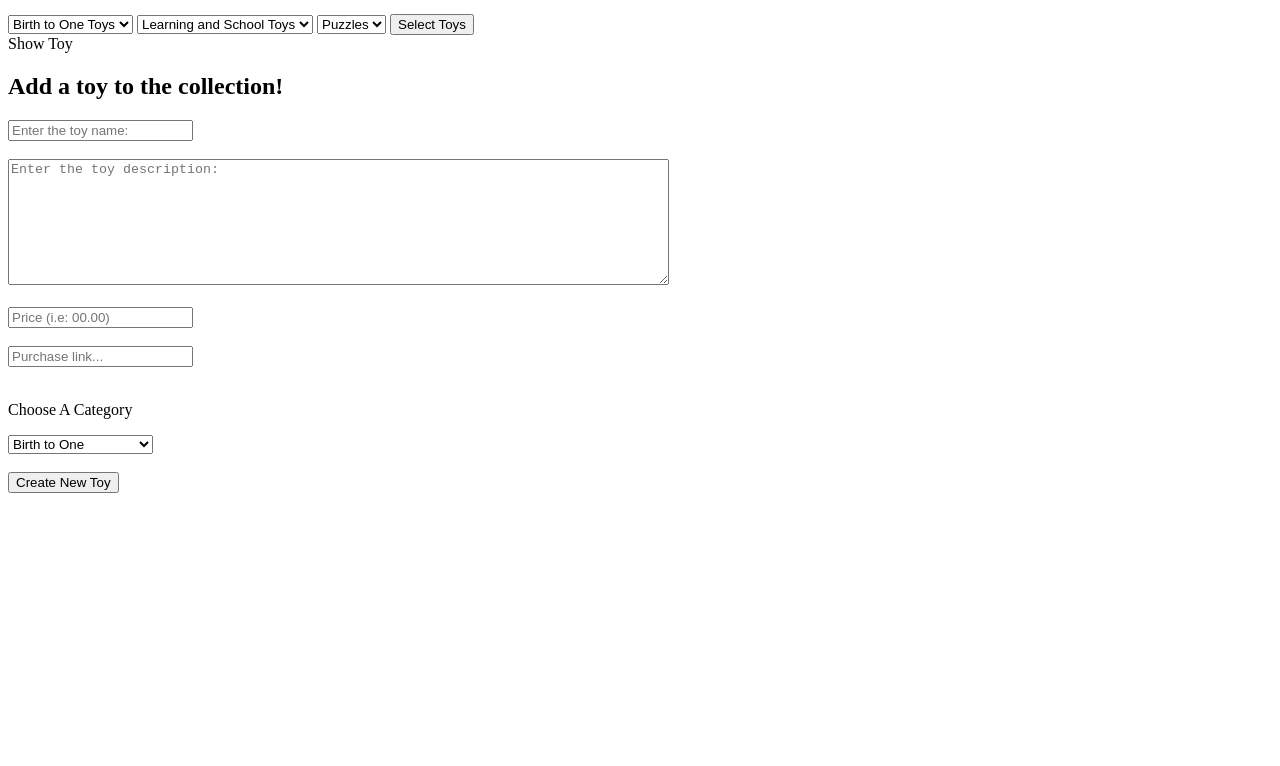
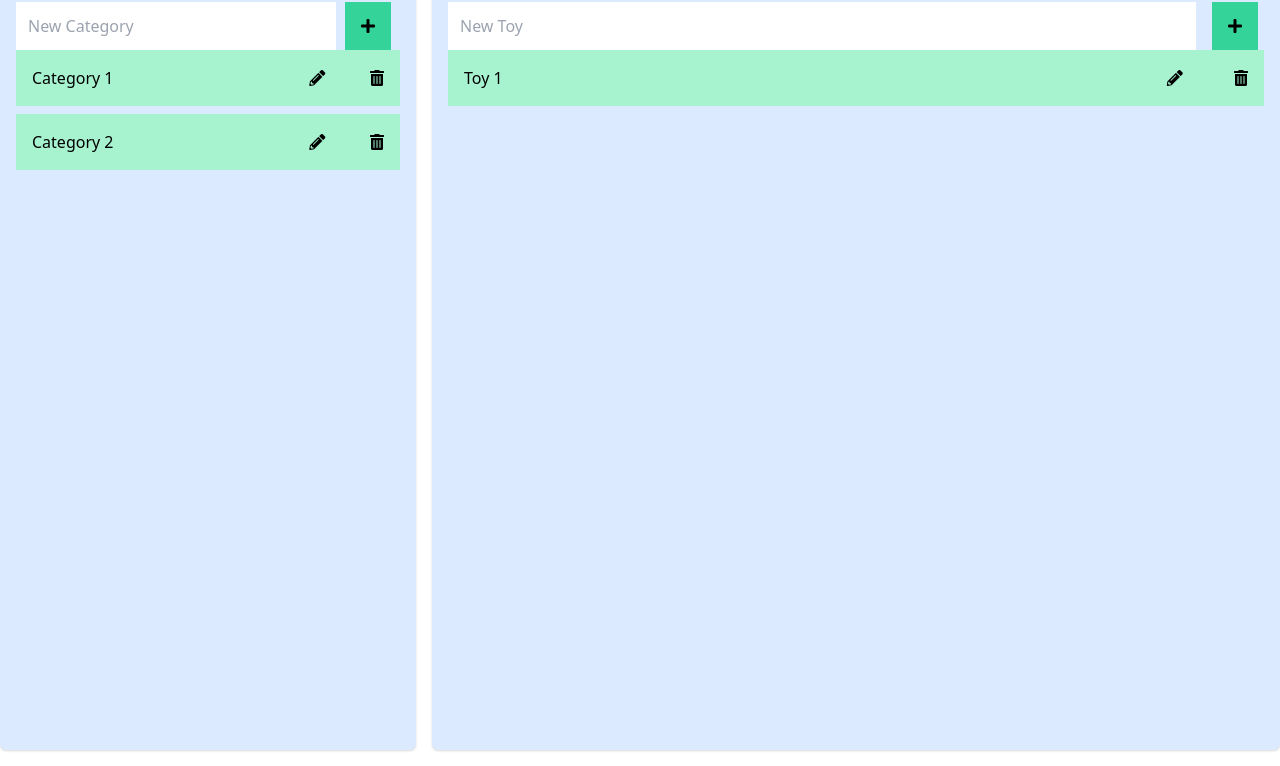
Before and after one commit to tpham13/toy_guide_frontend, a plain HTML site: page index.html in a window 1280 px wide. Shown: the part 66-832 px from the top of the page. Before the commit the page ends 800 px from the top, so only its background shows below. Drawn offline with nearby package versions, Linux system fonts and the light colour scheme; no server answers.

Commit message:
Add html doctype and style

```diff
--- a/index.html
+++ b/index.html
@@ -1,57 +1,49 @@
 <!DOCTYPE html>
 <html lang="en">
 <head>
-    <meta charset="UTF-8">
-    <meta name="viewport" content="width=device-width, initial-scale=1.0">
-    <title>Toy Guide</title>
-
+  <meta charset="UTF-8">
+  <meta name="viewport" content="width=device-width, initial-scale=1.0">
+  <title>Toy Guide</title>
+  <link href="https://unpkg.com/tailwindcss@^1.0/dist/tailwind.min.css" rel="stylesheet">
+  <link rel="stylesheet" href="https://cdnjs.cloudflare.com/ajax/libs/font-awesome/5.15.1/css/all.min.css" integrity="sha512-+4zCK9k+qNFUR5X+cKL9EIR+ZOhtIloNl9GIKS57V1MyNsYpYcUrUeQc9vNfzsWfV28IaLL3i96P9sdNyeRssA==" crossorigin="anonymous" />
 </head>
 <body>
-    <h1> Welcome to Coolparent Toy Guide</h1>
-
-    <select name="" id="birth to one">
-        <option value="">Birth to One Toys</option>
-    </select>
-    <select name="" id="learning and school">
-        <option value="">Learning and School Toys</option>
-    </select>
-    <select name="" id="puzzle">
-        <option value="">Puzzles</option>
-    </select>
-    <button id="get selected toys button">Select Toys</button>
-
-    <div id="show toy">Show Toy</div>
-
-    <div class="form-container">
-
-        <form id="create-toy-form">
-            <h2>Add a toy to the collection!</h2>
-
-            <input id='input-title' type="text" name="title" value=""
-            placeholder="Enter the toy name:" class="input-text">
-            <br><br>
-            <textarea id='input-description' name="description" rows="8" cols="80"
-            value="" placeholder="Enter the toy description:"></textarea>
-            <br><br>
-            <input id='input-price' type="text" name="price" value=""
-            placeholder="Price (i.e: 00.00)" class="input-price">
-            <br><br>
-            <input id='input-url' type="url" name="url" value=""
-            placeholder="Purchase link..." class="input-url">
-            <br><br>
-            <p>Choose A Category</p>
-            <select id="categories" name="categories">
-                <option value ="1">Birth to One</option>
-                <option value ="2">Learning and School</option>
-                <option value ="3">Puzzle</option>
-            </select>
-            <br><br>
-
-            <input id= 'create-button' type="submit" name="submit" value="Create New Toy" class="submit">
-
-        </form>
-    </div>
-
+  <div class="container mx-auto sm:grid grid-cols-3 gap-4 my-4">
+    <section id="categoriesContainer" class="px-4 bg-blue-100 sm:min-h-screen rounded-md shadow">
+      <h1 class="text-2xl semibold border-b-4 border-blue">Toy Categories</h1>
+      <form id="newTodoList" class="clearfix mt-4">
+        <input type="text" class="block float-left w-10/12 p-3" placeholder="New Category" />
+        <button type="submit" class="block float-left w-2/12"><i class="fa fa-plus p-4 z--1 bg-green-400"></i></button>
+      </form>
+      <ul id="lists" class="list-none">
+        <li class="my-2 px-4 bg-green-200 grid grid-cols-12 sm:grid-cols-6">
+          <a href="#" class="py-4 col-span-10 sm:col-span-4">Category 1</a>
+          <a href="#" class="my-4 text-right"><i class="fa fa-pencil-alt"></i></a>
+          <a href="#" class="my-4 text-right"><i class="fa fa-trash-alt"></i></a>
+        </li>
+        <li class="my-2 px-4 bg-green-200 grid grid-cols-12 sm:grid-cols-6">
+          <a href="#" class="py-4 col-span-10 sm:col-span-4">Category 2</a>
+          <a href="#" class="my-4 text-right"><i class="fa fa-pencil-alt"></i></a>
+          <a href="#" class="my-4 text-right"><i class="fa fa-trash-alt"></i></a>
+        </li>
+      </ul>
+    </section>
+    <section id="tasksContainer" class="px-4 bg-blue-100 sm:min-h-screen col-span-2 rounded-md shadow">
+      <h1 class="text-2xl semibold border-b-4 border-blue">Toys</h1>
+      <form id="newTask" class="clearfix mt-4">
+        <input type="text" class="block float-left w-11/12 p-3" placeholder="New Toy" />
+        <button type="submit" class="block float-left w-1/12 px-4"><i class="fa fa-plus p-4 z--1 bg-green-400"></i></button>
+      </form>
+      <ul id="tasks" class="list-none">
+        <li class="my-2 px-4 bg-green-200 grid grid-cols-12">
+          <a href="#" class="py-4 col-span-10">Toy 1</a>
+          <a href="#" class="my-4 text-right"><i class="fa fa-pencil-alt"></i></a>
+          <a href="#" class="my-4 text-right"><i class="fa fa-trash-alt"></i></a>
+        </li>
+      </ul>
+    </section>
+  </div>
+    <script type="text/javascript" src="src/listeners.js"></script>
     <script type="text/javascript" src="src/appContainer.js"></script>
     <script type="text/javascript" src="src/toyCategory.js"></script>
     <script type="text/javascript" src="src/toy.js"></script>
--- a/src/appContainer.js
+++ b/src/appContainer.js
@@ -1,8 +1,62 @@
+console.log('in appContainer')
 
+class Category {
+    /*
+    new Category{id: 1, name: "Birth to One"}
+    */
+   constructor(attributes) {
+       let whitelist = ["id", "name", "active"]
+       whitelist.forEach(attr => this[attr] = attributes[attr])
+   }
 
+   /*
+   Category.list() returns a reference to this DOM node:
+   <ul id="lists" class="list-none"
+   </ul>
+    */
 
+    static category() {
+        return this.c ||= document.querySelector("#categories")
+    }
 
+    /*
+    Category.all() will return a promise for all of the category objects that
+    we get from fetching to /categories. This collection will be stored locally
+    in Category.collection so we can reference it after the initial call to Category.all()
+    */
 
+   static all() {
+    // console.log('.all() was called')
+    return fetch("http://localhost:3000/api/v1/toy_categories", {
+        headers: {
+            "Accept": "application/json",
+            "Constent-Type": "application/json"
+        }
+    })
+    .then(res => {
+        if(res.ok) {
+            return res.json() //returns a promise for body content parsed as JSON
+        } else {
+            return res.text().then(error => Promise.reject(error)) //return a reject promise so we skip the following then and go to catch
+        }
+    })
+    .then(todoListArray => {
+        debugger
+    })
+}
+
+}
+
+class Toys {
+    constructor(attributes) {
+        let whitelist = ["id", "title", "description", "price", "url"]
+        whiltelist.forEach(attr => this[attr] = attributes[attr])
+    }
+
+    static container() {
+        return this.c ||= document.querySelector("#toys")
+    }
+}
 
 
 
--- /dev/null
+++ b/src/listeners.js
@@ -0,0 +1,7 @@
+document.addEventListener('click', function(e) {
+    console.dir(e.target)
+})
+
+document.addEventListener('DOMContentLoaded', function(e) {
+     Category.all();
+})
--- a/src/toy.js
+++ b/src/toy.js
@@ -1,3 +1,8 @@
+console.log("in toy js")
+
+
+
+//----------------------------------------------------------------
 // console.log("in toy js")
 // //to get the list of toy, we need to send in the toy params from the back-end in here
 // //the params key name has to look exactly like the back end
```
